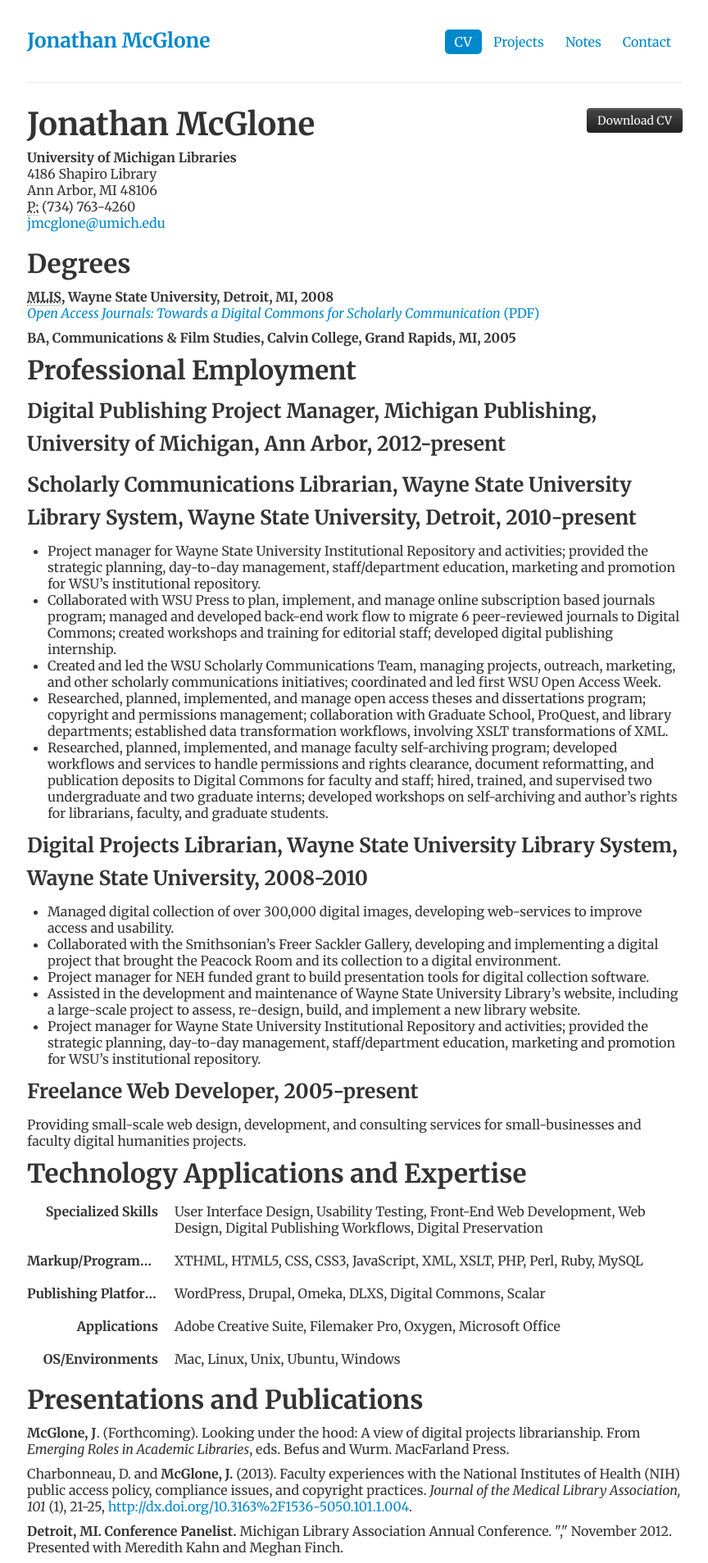
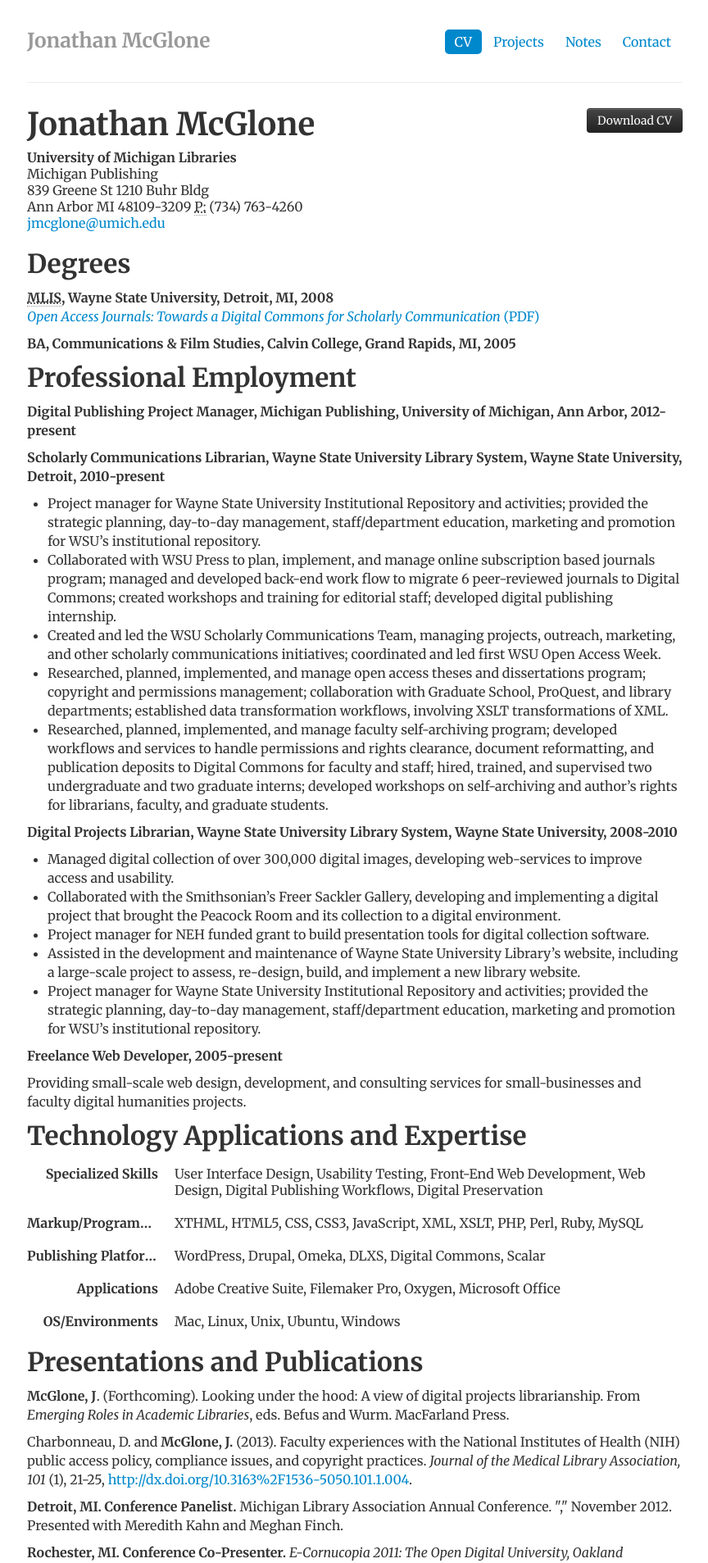
Before and after one commit to jmcglone/jmcglone.github.io, a Jekyll site: the page built from cv/index.html, in a window 1280 px wide. Shown: the top 1907 px of the page at 82% size, without its empty margins (207-1071 px from the left). Built offline with Jekyll 4.4.1, drawn with Linux system fonts in a browser that asks for light colours; nearby versions of some CDN libraries.

Commit message:
cv updating

```diff
--- a/css/style.css
+++ b/css/style.css
@@ -4,6 +4,8 @@
 
 /* Navigation */
 .nav { margin-top: 4px; }
+h3.muted a {text-decoration: none; color: #999999; }
+h3.muted a:hover { text-decoration: none; color: #0088cc; }
 
 /* Custom container */
 .container-narrow { margin: 0 auto; max-width: 800px; }
@@ -21,3 +23,7 @@
 /* Note */
 .note { width: 600px; margin: 0 auto; line-height: 25px; }
 .note h2.date { font-size: 24.5px; font-weight: 300; font-style: italic; }
+
+/* CV */
+.cv {line-height: 23px; }
+.cv li { line-height: 23px; }
--- a/cv/index.html
+++ b/cv/index.html
@@ -8,26 +8,27 @@
 contact: passive
 ---
 <div class="cv">
-	<a href="McGlone-2013.pdf" class="btn btn-inverse pull-right" title="Download CV as PDF">Download CV</a>
+	<a href="/files/#" class="btn btn-inverse pull-right" title="Download CV as PDF">Download CV</a>
 				<h1>Jonathan McGlone</h1>
 				<address>
 				<strong>University of Michigan Libraries</strong><br>
-				4186 Shapiro Library<br>
-				Ann Arbor, MI 48106<br>
+				Michigan Publishing<br>
+				839 Greene St 1210 Buhr Bldg<br>
+				Ann Arbor MI 48109-3209
 				<abbr title="phone">P:</abbr> (734) 763-4260<br>
 				<a href="mailto:jmcglone@umich.edu">jmcglone@umich.edu</a>
 				</address>
 
 				<h2>Degrees</h2>
 				<p><strong><abbr title="Masters of Library and Information Science">MLIS</abbr>, Wayne State University, Detroit, MI, 2008</strong><br>
-				<a href="papers/McGlone_Thesis_2008.pdf"><em>Open Access Journals: Towards a Digital Commons for Scholarly Communication</em> (PDF)</a></p>
+				<a href="/files/#"><em>Open Access Journals: Towards a Digital Commons for Scholarly Communication</em> (PDF)</a></p>
 
 				<p><strong>BA, Communications &amp; Film Studies, Calvin College, Grand Rapids, MI, 2005</strong></p>
 
 				<h2>Professional Employment</h2>
-				<h3>Digital Publishing Project Manager, Michigan Publishing, University of Michigan, Ann Arbor, 2012-present</h3>
+				<p><strong>Digital Publishing Project Manager, Michigan Publishing, University of Michigan, Ann Arbor, 2012-present</strong></p>
 
-				<h3>Scholarly Communications Librarian, Wayne State University Library System, Wayne State University, Detroit, 2010-present</h3>
+				<p><strong>Scholarly Communications Librarian, Wayne State University Library System, Wayne State University, Detroit, 2010-present</strong></p>
 				<ul>
 					<li>Project manager for Wayne State University Institutional Repository and activities; provided the strategic planning, day-to-day management, staff/department education, marketing and promotion for WSU’s institutional repository.</li>
 					<li>Collaborated with WSU Press to plan, implement, and manage online subscription based journals program; managed and developed back-end work flow to migrate 6 peer-reviewed journals to Digital Commons; created workshops and training for editorial staff; developed digital publishing internship.</li>
@@ -36,7 +37,7 @@
 					<li>Researched, planned, implemented, and manage faculty self-archiving program; developed workflows and services to handle permissions and rights clearance, document reformatting, and publication deposits to Digital Commons for faculty and staff; hired, trained, and supervised two undergraduate and two graduate interns; developed workshops on self-archiving and author’s rights for librarians, faculty, and graduate students.</li>
 				</ul>
 
-				<h3>Digital Projects Librarian, Wayne State University Library System, Wayne State University, 2008-2010</h3>
+				<p><strong>Digital Projects Librarian, Wayne State University Library System, Wayne State University, 2008-2010</strong></p>
 				<ul>
 					<li>Managed digital collection of over 300,000 digital images, developing web-services to improve access and usability.</li>
 					<li>Collaborated with the Smithsonian’s Freer Sackler Gallery, developing and implementing a digital project that brought the Peacock Room and its collection to a digital environment.</li>
@@ -45,7 +46,7 @@
 					<li>Project manager for Wayne State University Institutional Repository and activities; provided the strategic planning, day-to-day management, staff/department education, marketing and promotion for WSU’s institutional repository.</li>
 				</ul>
 
-				<h3>Freelance Web Developer, 2005-present</h3>
+				<p><strong>Freelance Web Developer, 2005-present</strong></p>
 					<p>Providing small-scale web design, development, and consulting services for small-businesses and faculty digital humanities projects.</p>
 
 				<h2>Technology Applications and Expertise</h2>
```
